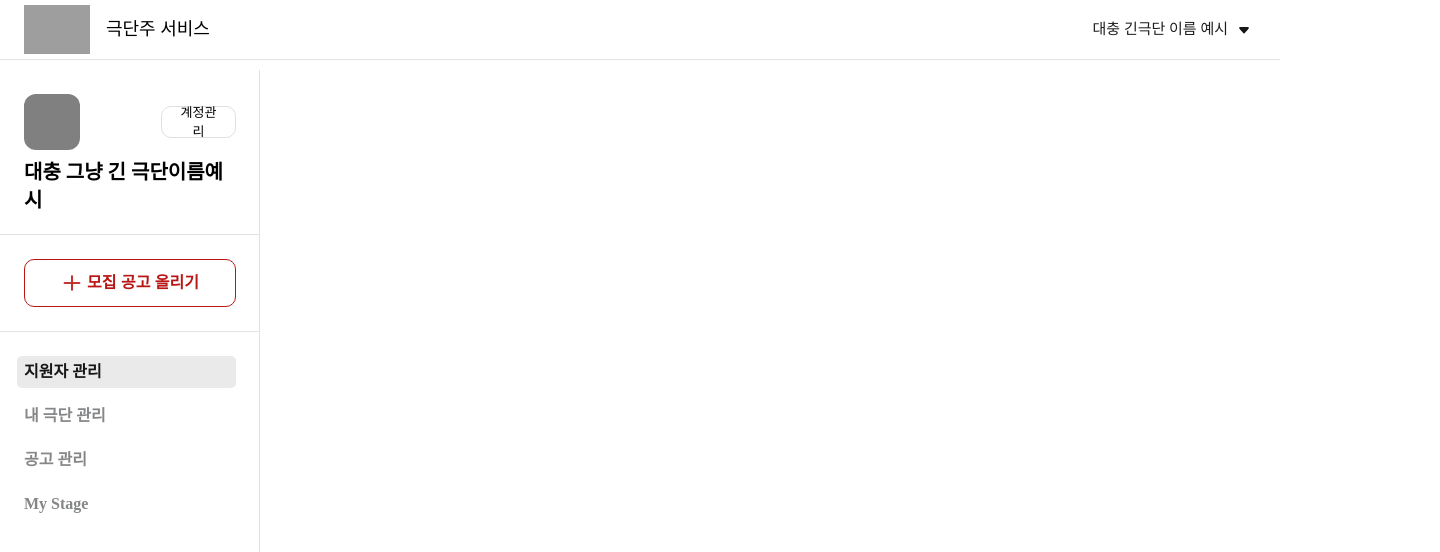
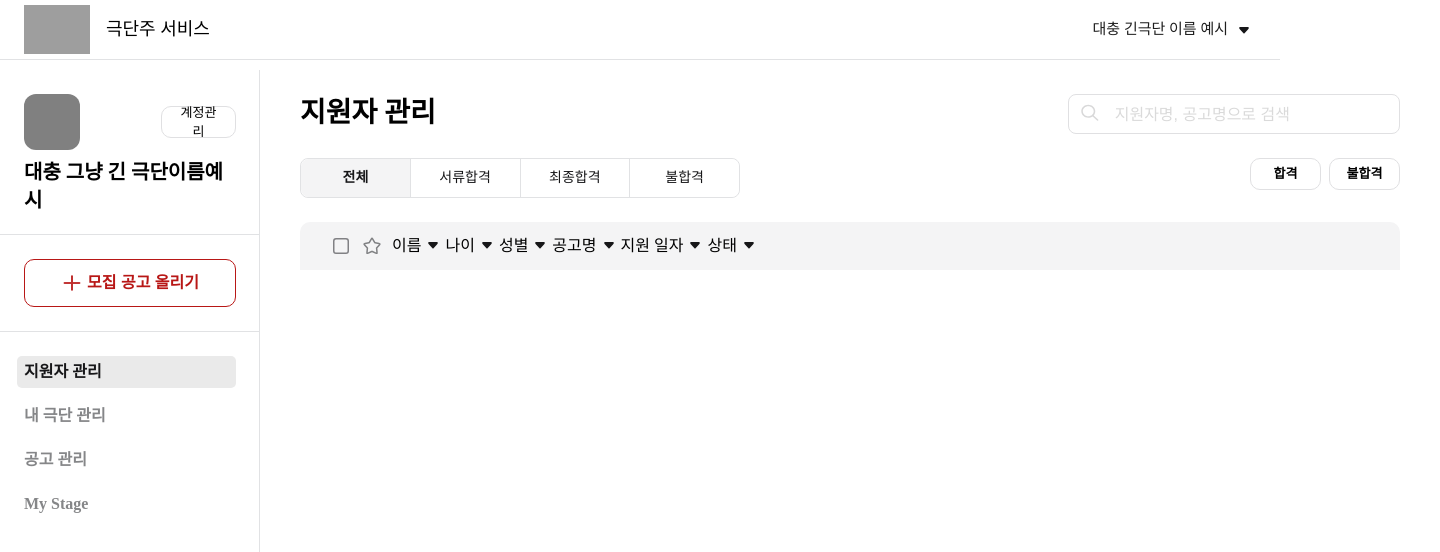
Before and after one commit to StageCue/stagecue-fe, a React (Vite) app: page /biz in a window 1280 px wide. Shown: the top 552 px of the page, 1440 px wide, since content can reach past the window. Built offline with nearby package versions, Linux system fonts and the light colour scheme; grey boxes are pictures that could not be loaded.

Commit message:
극단주 서비스 지우너자 테이블 작업중

```diff
--- a/src/components/layout/default/index.tsx
+++ b/src/components/layout/default/index.tsx
@@ -22,7 +22,7 @@ const DefaultLayoutContainer = styled.div`
   height: 100%;
   display: flex;
   flex-direction: column;
-  justify-content: space-between;
+  align-items: center;
   min-height: 100vh;
 `;
 
--- /dev/null
+++ b/src/pages/biz/components/applicant/index.tsx
@@ -0,0 +1,184 @@
+import styled from "styled-components";
+import SearchSVG from "@assets/icons/search.svg?react";
+import { useState } from "react";
+import Button from "@/components/buttons/button";
+import Table from "../table";
+
+const Applicant = () => {
+  const [selectedFilter, setSelectedFilter] = useState("전체");
+
+  const handleFilterClick = (filter: string) => {
+    setSelectedFilter(filter);
+  };
+
+  const handlePassClick = () => {};
+
+  const handleFailClick = () => {};
+  return (
+    <ApplicantContainer>
+      <TitleWrapper>
+        <Title>지원자 관리</Title>
+        <Searchbar>
+          <SearchSVG />
+          <SearchInput placeholder="지원자명, 공고명으로 검색" />
+        </Searchbar>
+      </TitleWrapper>
+      <FilterWrapper>
+        <Filters>
+          <Option
+            onClick={() => handleFilterClick("전체")}
+            $isSelected={selectedFilter === "전체"}
+          >
+            전체
+          </Option>
+          <FilterDivider />
+          <Option
+            onClick={() => handleFilterClick("서류합격")}
+            $isSelected={selectedFilter === "서류합격"}
+          >
+            서류합격
+          </Option>
+          <FilterDivider />
+          <Option
+            onClick={() => handleFilterClick("최종합격")}
+            $isSelected={selectedFilter === "최종합격"}
+          >
+            최종합격
+          </Option>
+          <FilterDivider />
+          <Option
+            onClick={() => handleFilterClick("불합격")}
+            $isSelected={selectedFilter === "불합격"}
+          >
+            불합격
+          </Option>
+        </Filters>
+        <ButtonsWrapper>
+          <Button
+            variation="outlined"
+            btnClass="assistive"
+            onClick={handlePassClick}
+            width={71}
+            height={32}
+            fontSize={13}
+            lineHeight={138.5}
+            letterSpacing={1.94}
+            padding="8px 14px"
+          >
+            합격
+          </Button>
+          <Button
+            variation="outlined"
+            btnClass="assistive"
+            onClick={handleFailClick}
+            width={71}
+            height={32}
+            fontSize={13}
+            lineHeight={138.5}
+            letterSpacing={1.94}
+            padding="8px 14px"
+          >
+            불합격
+          </Button>
+        </ButtonsWrapper>
+      </FilterWrapper>
+      <Table />
+    </ApplicantContainer>
+  );
+};
+
+export default Applicant;
+
+const ApplicantContainer = styled.div`
+  width: 100%;
+  padding: 24px 40px;
+`;
+
+const TitleWrapper = styled.div`
+  width: 100%;
+  display: flex;
+  justify-content: space-between;
+`;
+
+const Title = styled.div`
+  font-weight: var(--font-bold);
+  font-size: 28px;
+  line-height: 135.8%;
+`;
+
+const Searchbar = styled.div`
+  width: 332px;
+  height: 40px;
+  padding: 8px 10px;
+  border-radius: 8px;
+  display: flex;
+  gap: 12px;
+  border: 1px solid #e0e0e2;
+`;
+
+const SearchInput = styled.input`
+  width: 280px;
+  height: 24px;
+  border: none;
+  outline: none;
+  font-size: 16px;
+  line-height: 150%;
+  letter-spacing: 0.57%;
+  color: #171719;
+
+  &::placeholder {
+    color: #dadada;
+  }
+`;
+
+const FilterWrapper = styled.div`
+  display: flex;
+  justify-content: space-between;
+  margin-top: 24px;
+`;
+
+const Filters = styled.div`
+  width: 440px;
+  height: 40px;
+  border-radius: 8px;
+  border: 1px solid #e1e2e4;
+
+  display: flex;
+`;
+
+const Option = styled.div<{ $isSelected: boolean }>`
+  width: 110px;
+  display: flex;
+  justify-content: center;
+  align-items: center;
+  gap: 8px;
+  font-size: 14px;
+  letter-spacing: 1.45%;
+  line-height: 142.9%;
+  color: #171719;
+  font-weight: ${({ $isSelected }) =>
+    $isSelected ? "var(--font-bold)" : "var(--font-regular)"};
+  cursor: pointer;
+  background-color: ${({ $isSelected }) => ($isSelected ? "#f4f4f5" : "white")};
+
+  &:first-child {
+    border-bottom-left-radius: 8px;
+    border-top-left-radius: 8px;
+  }
+
+  &:last-child {
+    border-bottom-right-radius: 8px;
+    border-top-right-radius: 8px;
+  }
+`;
+
+const FilterDivider = styled.div`
+  height: 100%;
+  width: 1px;
+  background-color: #e1e2e4;
+`;
+
+const ButtonsWrapper = styled.div`
+  display: flex;
+  gap: 8px;
+`;
--- /dev/null
+++ b/src/pages/biz/components/table/index.tsx
@@ -0,0 +1,153 @@
+import styled from "styled-components";
+import CheckboxSVG from "@assets/icons/checkbox_gray.svg?react";
+import CheckboxCheckedSVG from "@assets/icons/checkbox_checked.svg?react";
+import StarSVG from "@assets/icons/star.svg?react";
+import CaretSVG from "@assets/icons/caret_down.svg?react";
+import { useState } from "react";
+
+const Table = () => {
+  const [isCheckedAll, setIsCheckedAll] = useState(false);
+
+  const handleCheckboxClick = () => {
+    setIsCheckedAll((prev) => !prev);
+  };
+
+  return (
+    <TableContainer>
+      <Header>
+        <CheckboxColumn>
+          <CheckboxWrapper onClick={handleCheckboxClick}>
+            {isCheckedAll ? <CheckboxCheckedSVG /> : <CheckboxSVG />}
+          </CheckboxWrapper>
+          <StarWrapper>
+            <StarSVG />
+          </StarWrapper>
+        </CheckboxColumn>
+        <NameColumn>
+          이름
+          <CaretWrapper>
+            <CaretSVG />
+          </CaretWrapper>
+        </NameColumn>
+        <AgeColumn>
+          나이
+          <CaretWrapper>
+            <CaretSVG />
+          </CaretWrapper>
+        </AgeColumn>
+        <GenderColumn>
+          성별
+          <CaretWrapper>
+            <CaretSVG />
+          </CaretWrapper>
+        </GenderColumn>
+        <PostTitle>
+          공고명
+          <CaretWrapper>
+            <CaretSVG />
+          </CaretWrapper>
+        </PostTitle>
+        <Date>
+          지원 일자
+          <CaretWrapper>
+            <CaretSVG />
+          </CaretWrapper>
+        </Date>
+        <State>
+          상태
+          <CaretWrapper>
+            <CaretSVG />
+          </CaretWrapper>
+        </State>
+      </Header>
+      <Body></Body>
+    </TableContainer>
+  );
+};
+
+export default Table;
+
+const TableContainer = styled.div`
+  width: 1100px;
+  height: 638px;
+  background-color: white;
+  border-radius: 10px;
+  display: flex;
+  flex-direction: column;
+  margin-top: 24px;
+`;
+
+const Header = styled.div`
+  width: 100%;
+  height: 48px;
+  background-color: #f4f4f5;
+  border-top-right-radius: 10px;
+  border-top-left-radius: 10px;
+  display: flex;
+  align-items: center;
+  padding: 14px 24px;
+`;
+
+const CheckboxColumn = styled.div`
+  display: flex;
+  justify-content: center;
+  align-items: center;
+  width: 68px;
+  height: 36px;
+  padding: 8px;
+`;
+
+const CheckboxWrapper = styled.div`
+  display: flex;
+  justify-content: center;
+  cursor: pointer;
+`;
+const StarWrapper = styled.div`
+  display: flex;
+  justify-content: center;
+  cursor: pointer;
+`;
+
+const CaretWrapper = styled.div``;
+
+const NameColumn = styled.div`
+  display: flex;
+  justify-content: center;
+  align-items: center;
+`;
+
+const AgeColumn = styled.div`
+  display: flex;
+  justify-content: center;
+  align-items: center;
+`;
+
+const GenderColumn = styled.div`
+  display: flex;
+  justify-content: center;
+  align-items: center;
+`;
+
+const PostTitle = styled.div`
+  display: flex;
+  justify-content: center;
+  align-items: center;
+`;
+
+const Date = styled.div`
+  display: flex;
+  justify-content: center;
+  align-items: center;
+`;
+
+const State = styled.div`
+  display: flex;
+  justify-content: center;
+  align-items: center;
+`;
+
+const Body = styled.div`
+  display: flex;
+  justify-content: center;
+  align-items: center;
+`;
--- a/src/pages/biz/index.tsx
+++ b/src/pages/biz/index.tsx
@@ -2,6 +2,7 @@ import styled from "styled-components";
 import Sidemenu from "./components/sidemenu";
 import { useState } from "react";
 import CreateTroupe from "./components/createTroupe";
+import Applicant from "./components/applicant";
 
 export type bizMenuOption =
   | "지원자 관리"
@@ -22,7 +23,10 @@ const Biz = () => {
         selectedOption={selectedOption}
         onOptionClick={handleOptionClick}
       />
-      <Content>{selectedOption === "내 극단 관리" && <CreateTroupe />}</Content>
+      <Content>
+        {selectedOption === "내 극단 관리" && <CreateTroupe />}
+        {selectedOption === "지원자 관리" && <Applicant />}
+      </Content>
     </BizContainer>
   );
 };
--- a/src/pages/home/index.tsx
+++ b/src/pages/home/index.tsx
@@ -20,6 +20,7 @@ const Home = () => {
 export default Home;
 
 const HomeContainer = styled.div`
+  width: 1440px;
   height: 100%;
   min-height: inherit;
   display: flex;
```
Also changed, not shown: src/assets/icons/checkbox_gray.svg (added), src/assets/icons/star.svg (added).
